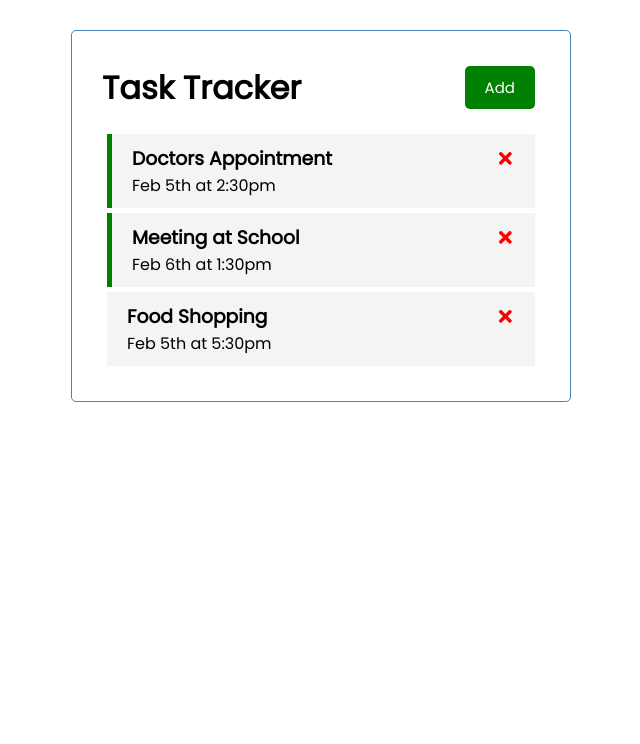
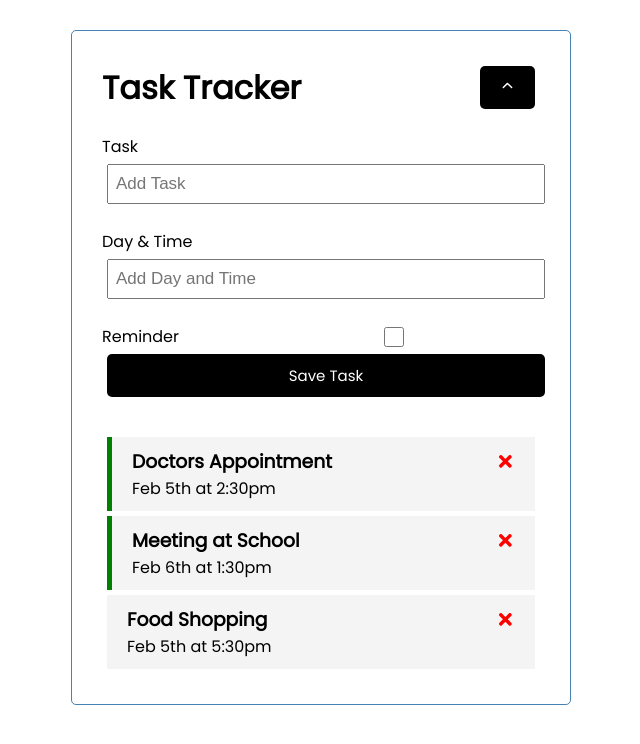
Before and after one commit to UrosCeh/reack_task_tracker, a React (Create React App) app: page / in a window 1280 px wide. Both pictures are taken after a click on the button "Add". Shown: the top 744 px of the page, without its empty margins (319-959 px from the left). Built offline with nearby package versions, Linux system fonts and the light colour scheme.

Commit message:
Enabled adding tasks

```diff
--- a/src/App.js
+++ b/src/App.js
@@ -1,8 +1,12 @@
 import Header from './components/Header'
 import Tasks from './components/Tasks'
+import AddTask from './components/AddTask'
 import { useState } from 'react'
 
 function App() {
+
+  const [showAddTask, setShowAddTask] = useState(false)
+
   const [tasks, setTasks] = useState([
     {
         id: 1,
@@ -24,6 +28,13 @@
     },
   ])
 
+  const addTask = (task) => {
+    const id = Math.floor(Date.now() / 1000)
+    console.log(id)
+    const newTask = { id, ...task}
+    setTasks([...tasks, newTask])
+  }
+
   const deleteTask = (id) => {
     setTasks(tasks.filter((task) => task.id !== id))
   }
@@ -34,7 +45,8 @@
 
   return (
     <div className="container">
-      <Header />
+      <Header onAdd={() => setShowAddTask(!showAddTask)} showAdd={showAddTask} />
+      {showAddTask && <AddTask onAdd={addTask}  />}
       { tasks.length > 0 ? <Tasks tasks={tasks} onDelete={deleteTask} onToggle={toggleReminder} /> : 'No Tasks' }
 
     </div>
--- /dev/null
+++ b/src/components/AddTask.js
@@ -0,0 +1,44 @@
+import { useState } from 'react'
+
+const AddTask = ({ onAdd }) => {
+
+    const [text, setText] = useState('')
+    const [day, setDay] = useState('')
+    const [reminder, setReminder] = useState(false)
+
+    const onSubmit = (e) => {
+        e.preventDefault()
+
+        if(!text) {
+            alert('Please add a task')
+            return
+        }
+
+        onAdd({ text, day, reminder })
+
+        setText('')
+        setDay('')
+        setReminder(false)
+    }
+
+    return (
+        <form className="add-form" onSubmit={onSubmit}>
+            <div className="form-control">
+                <label>Task</label>
+                <input type="text" name="" placeholder="Add Task" value={text} onChange={(e) => setText(e.target.value)} />
+            </div>
+            <div className="form-control">
+                <label>Day & Time</label>
+                <input type="text" name="" placeholder="Add Day and Time" value={day} onChange={(e) => setDay(e.target.value)} />
+            </div>
+            <div className="form-control-check">
+                <label>Reminder</label>
+                <input type="checkbox" checked={reminder} name="" value={reminder} onChange={(e) => setReminder(e.currentTarget.checked)} />
+            </div>
+
+            <input className="btn btn-block" type="submit" value="Save Task"/>
+        </form>
+    )
+}
+
+export default AddTask
--- a/src/components/Header.js
+++ b/src/components/Header.js
@@ -1,14 +1,13 @@
 import PropTypes from 'prop-types'
 import Button from './Button'
+import { IoIosArrowUp } from 'react-icons/io'
 
-const Header = ({ title }) => {
-    const onClick = () => {
-        console.log("Click")
-    }
+const Header = ({ title, onAdd, showAdd }) => {
+
     return (
         <header className='header'>
             <h1>{title}</h1>
-            <Button color='green' text='Add' onClick={onClick}></Button>
+            <Button color={showAdd ? 'black' : 'green'} text={showAdd ? <IoIosArrowUp/> : 'Add'} onClick={onAdd}></Button>
         </header>
     )
 }
```
